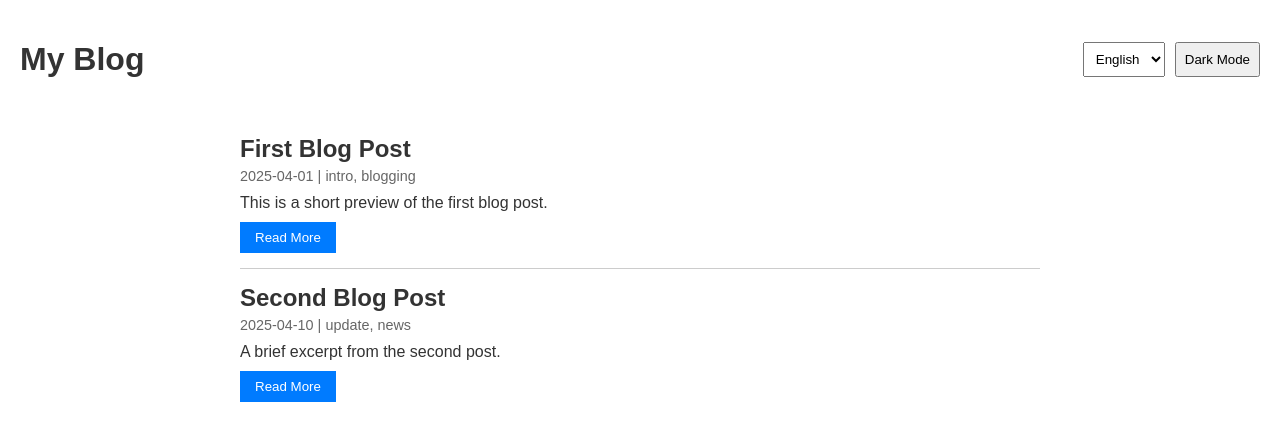
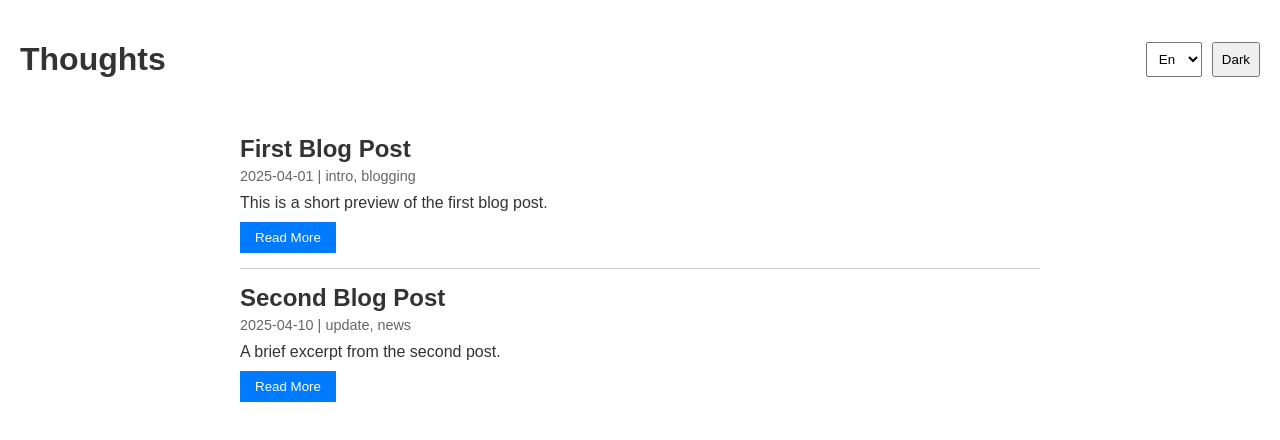
Before and after one commit to bbread123/blogsite.github.io, a plain HTML site: page docs/index.html in a window 1280 px wide. Drawn offline with Linux system fonts and the light colour scheme.

Commit message:
Update index.html

```diff
--- a/docs/index.html
+++ b/docs/index.html
@@ -3,7 +3,7 @@
 <head>
     <meta charset="UTF-8">
     <meta name="viewport" content="width=device-width, initial-scale=1.0">
-    <title>Simple Blog</title>
+    <title>Kharal</title>
     <style>
         body {
             font-family: Arial, sans-serif;
@@ -87,13 +87,13 @@
 </head>
 <body>
     <header class="header">
-        <h1 id="site-title">My Blog</h1>
+        <h1 id="site-title">Thoughts</h1>
         <div class="controls">
             <select id="language-switch" onchange="switchLanguage()">
-                <option value="en">English</option>
-                <option value="ne">Nepali</option>
+                <option value="en">En</option>
+                <option value="ne">Ne</option>
             </select>
-            <button id="theme-toggle" onclick="toggleTheme()">Dark Mode</button>
+            <button id="theme-toggle" onclick="toggleTheme()">Dark</button>
         </div>
     </header>
     <div class="blog-list" id="blog-list">
@@ -145,7 +145,7 @@
             currentLang = document.getElementById('language-switch').value;
             document.documentElement.lang = currentLang;
             const siteTitle = document.getElementById('site-title');
-            siteTitle.textContent = currentLang === 'en' ? 'My Blog' : 'मेरो ब्लग';
+            siteTitle.textContent = currentLang === 'en' ? 'Thoughts' : 'विचारहरू';
             renderBlogs(); // Re-render blogs to update language
             updateReadMoreButtons();
         }
```
